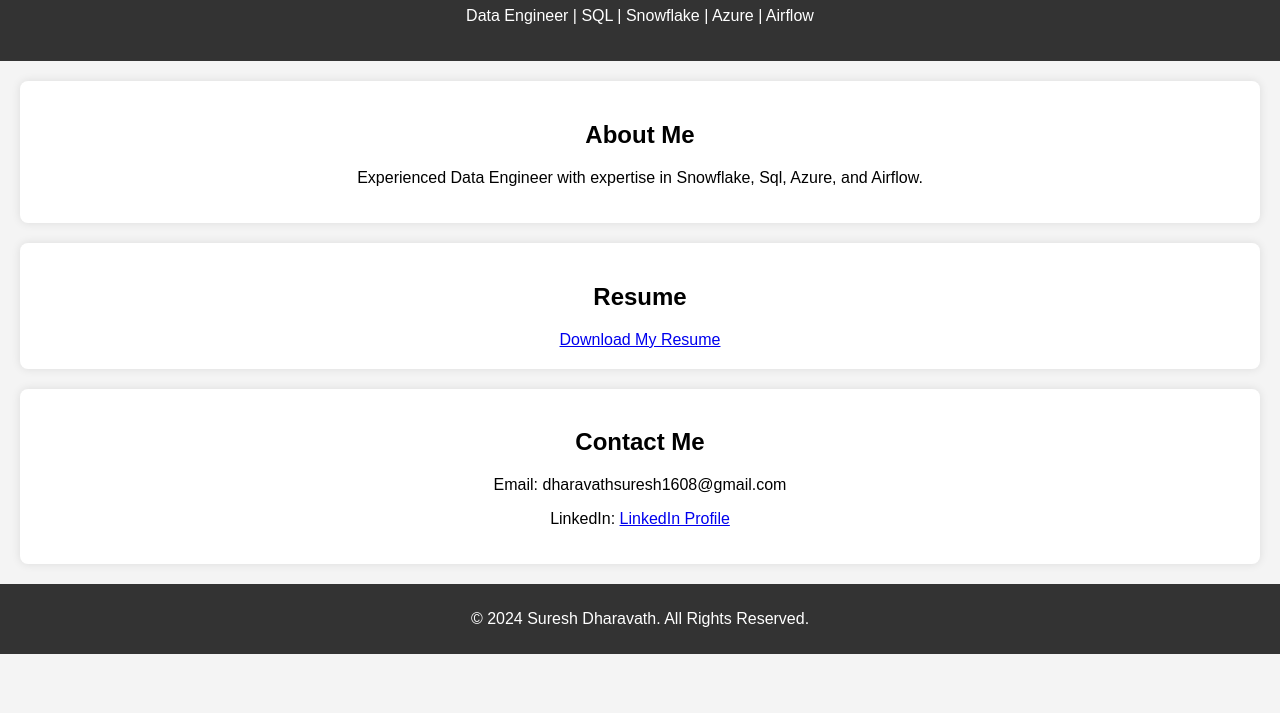
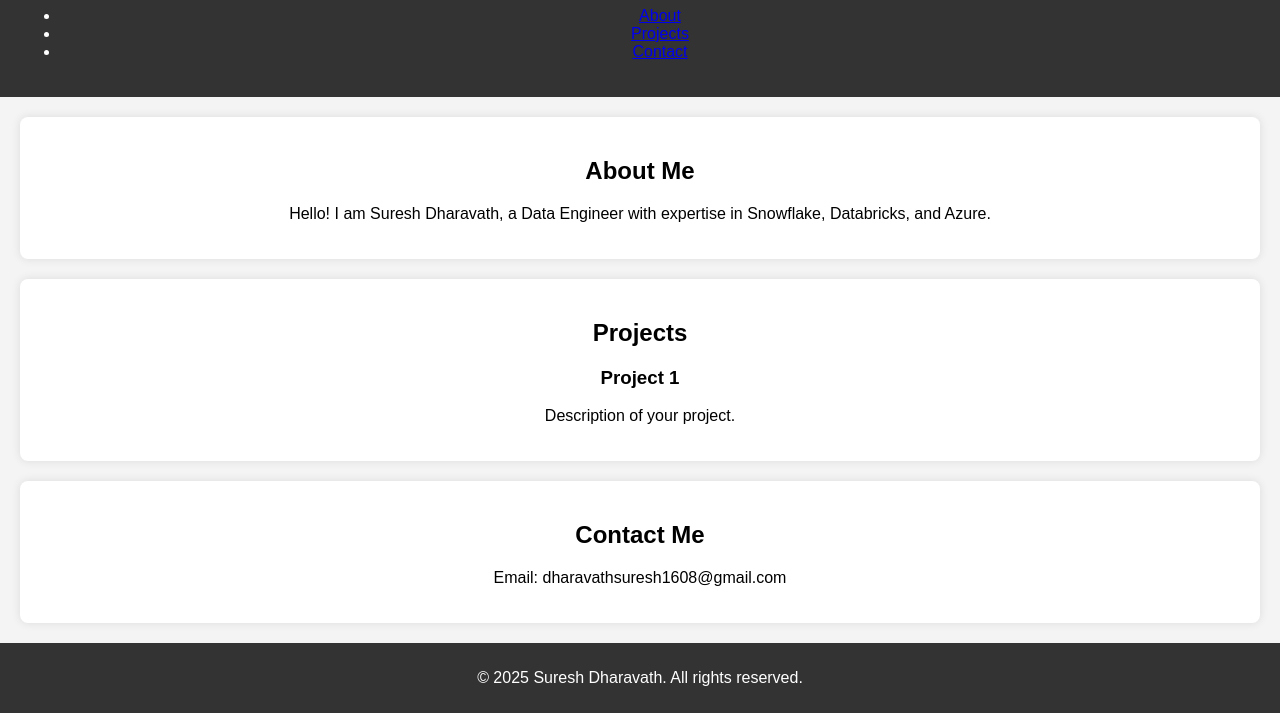
Before and after one commit to 1921185198/my-portfolio, a plain HTML site: page index.html in a window 1280 px wide. Shown: the part 93-806 px from the top of the page. Drawn offline with Linux system fonts and the light colour scheme.

Commit message:
Update index.html

```diff
--- a/index.html
+++ b/index.html
@@ -5,31 +5,40 @@
     <meta name="viewport" content="width=device-width, initial-scale=1.0">
     <title>My Portfolio</title>
     <link rel="stylesheet" href="style.css">
+    <script defer src="script.js"></script>
 </head>
 <body>
     <header>
-        <h1>Hi, I'm Suresh Dharavath</h1>
-        <p>Data Engineer | SQL | Snowflake | Azure | Airflow</p>
+        <h1>Welcome to My Portfolio</h1>
+        <nav>
+            <ul>
+                <li><a href="#about">About</a></li>
+                <li><a href="#projects">Projects</a></li>
+                <li><a href="#contact">Contact</a></li>
+            </ul>
+        </nav>
     </header>
 
     <section id="about">
         <h2>About Me</h2>
-        <p>Experienced Data Engineer with expertise in Snowflake, Sql, Azure, and Airflow.</p>
+        <p>Hello! I am Suresh Dharavath, a Data Engineer with expertise in Snowflake, Databricks, and Azure.</p>
     </section>
 
-    <section id="resume">
-        <h2>Resume</h2>
-        <a href="Suresh_Dharavath_Resume (1).pdf" download>Download My Resume</a>
+    <section id="projects">
+        <h2>Projects</h2>
+        <div class="project">
+            <h3>Project 1</h3>
+            <p>Description of your project.</p>
+        </div>
     </section>
 
     <section id="contact">
         <h2>Contact Me</h2>
         <p>Email: dharavathsuresh1608@gmail.com</p>
-        <p>LinkedIn: <a href="https://www.linkedin.com/in/yourprofile">LinkedIn Profile</a></p>
     </section>
 
     <footer>
-        <p>&copy; 2024 Suresh Dharavath. All Rights Reserved.</p>
+        <p>© 2025 Suresh Dharavath. All rights reserved.</p>
     </footer>
 </body>
 </html>
```
